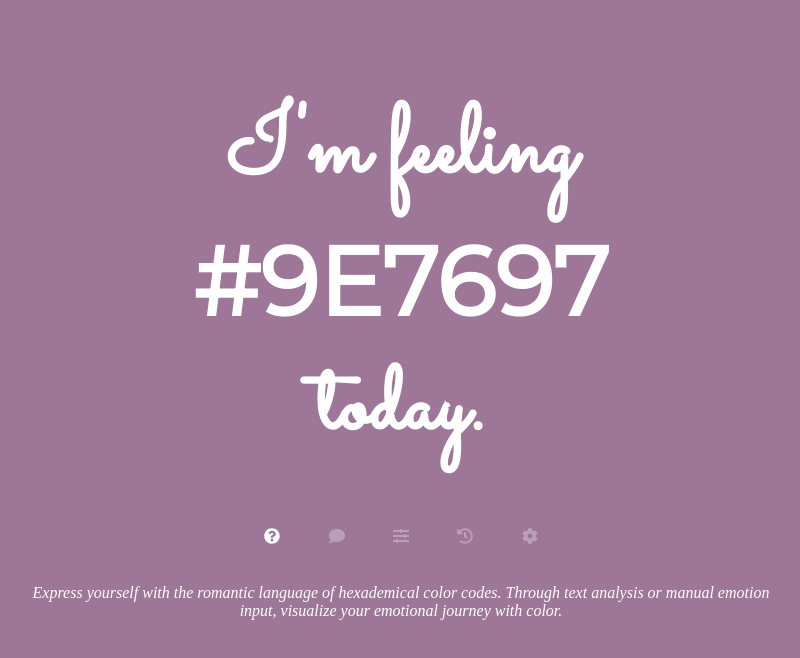
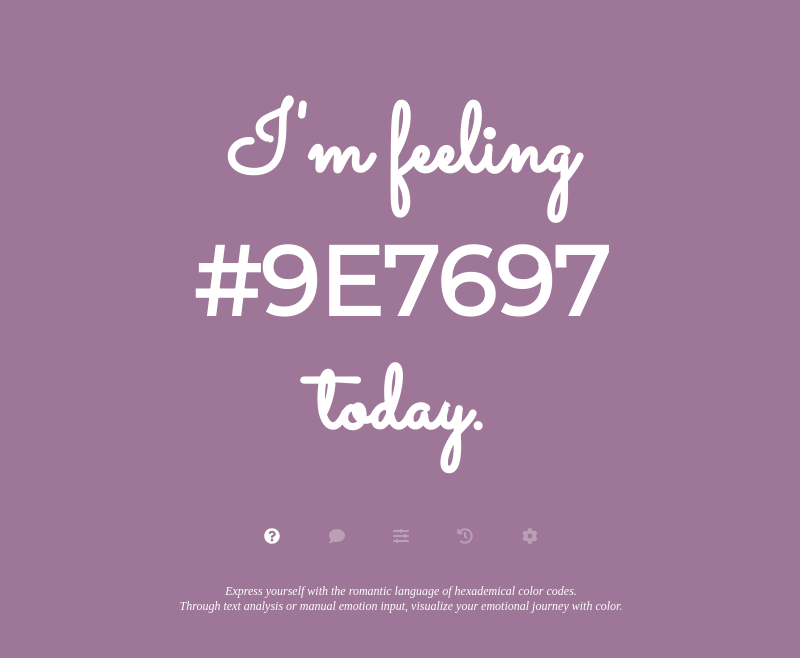
Before and after one commit to namanshenoy/color-me, a plain HTML site: page index.html in a window 1280 px wide. Shown: the part 72-730 px from the top of the page, without its empty margins (239-1039 px from the left). Drawn offline with nearby package versions, Linux system fonts and the light colour scheme.

Commit message:
Even more UI polish

```diff
--- a/index.html
+++ b/index.html
@@ -45,7 +45,8 @@
 
         <div id="title" class="row">
             <div class="cute-100">
-                <p>Express yourself with the romantic language of hexademical color codes. Through text analysis or manual emotion input, visualize your emotional journey with color.</p>
+                <p>Express yourself with the romantic language of hexademical color codes.</p>
+                <p>Through text analysis or manual emotion input, visualize your emotional journey with color.</p>
             </div>
         </div>
 
--- a/style.css
+++ b/style.css
@@ -1,6 +1,10 @@
 body {
     color: white;
 }
+p {
+    font-size: 12px;
+}
+
 button:focus, textarea:focus, input:focus {
     outline: 0;
 }
```
